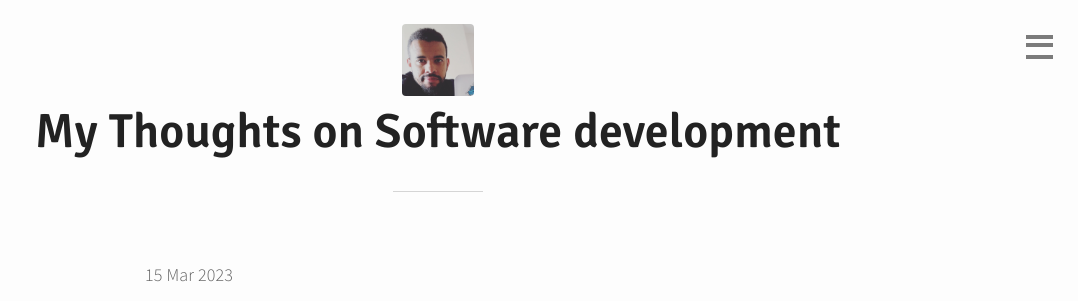
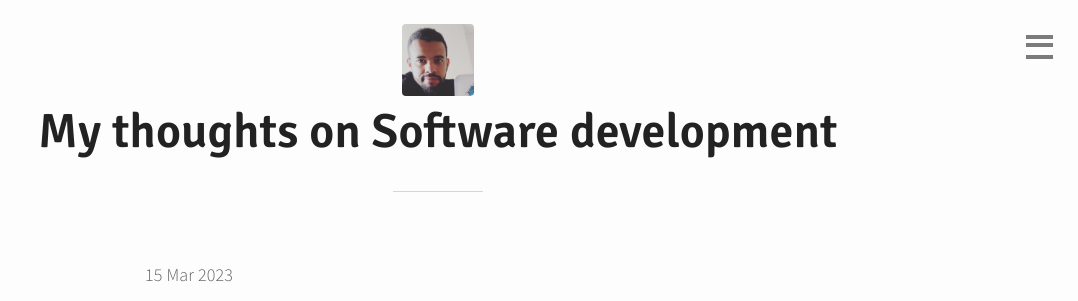
Before and after one commit to apssouza22/blog, a Jekyll site: the page built from index.html, in a window 1280 px wide and 900 px high. Shown: the top 301 px of the window, without its empty margins (202-1280 px from the left). Built offline with Jekyll 4.4.1, drawn with Linux system fonts in a browser that asks for light colours; the list of posts is cut into pages by our own code; some of the changed text lies outside the part shown.

```diff
--- a/_config.yml
+++ b/_config.yml
@@ -1,5 +1,5 @@
 # Site settings
-title: My Thoughts on Software development
+title: My thoughts on Software development
 description: "My blog where I share my thoughts on software development"
 url: "https://apssouza22.github.io/blog"
 author:
```
